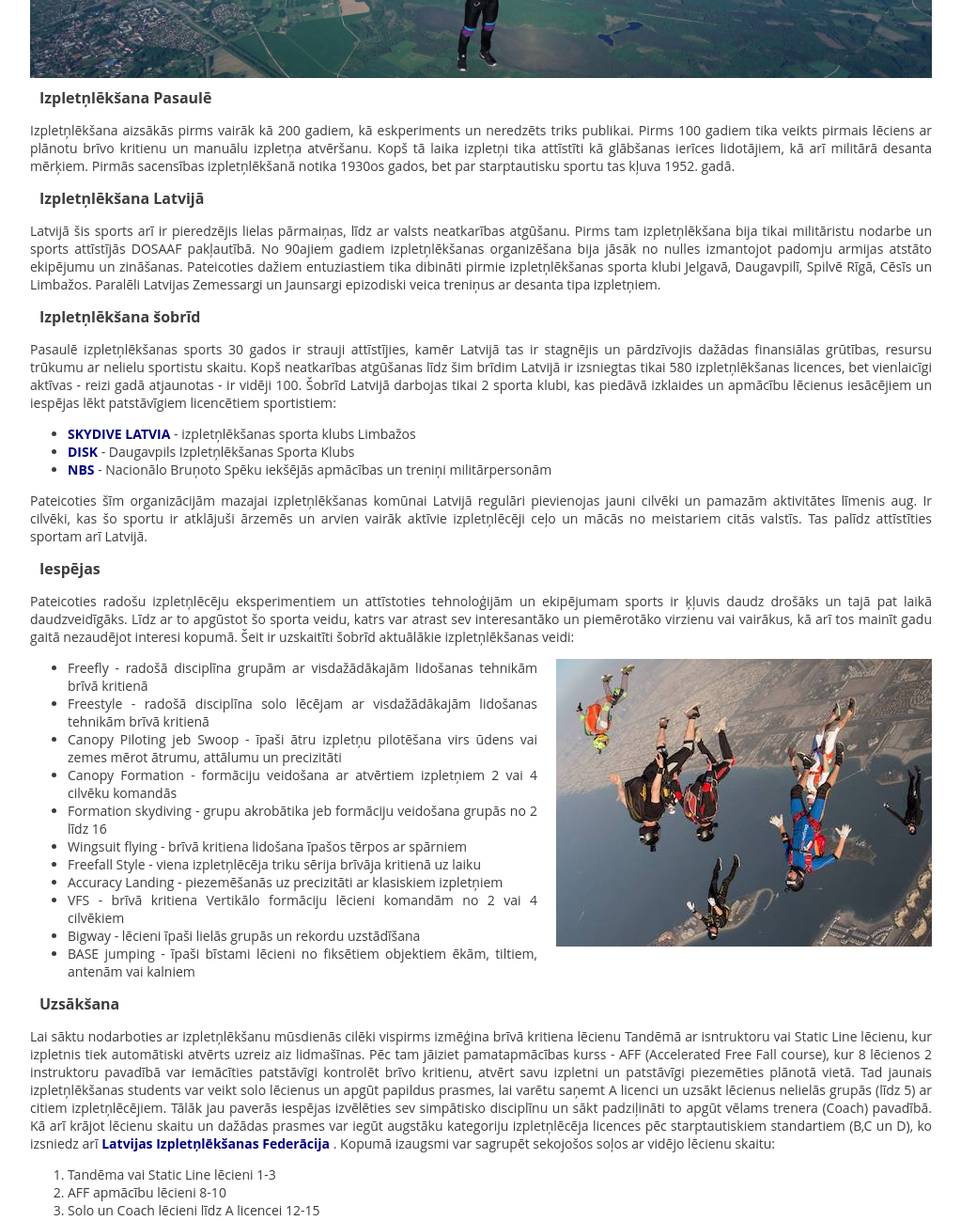
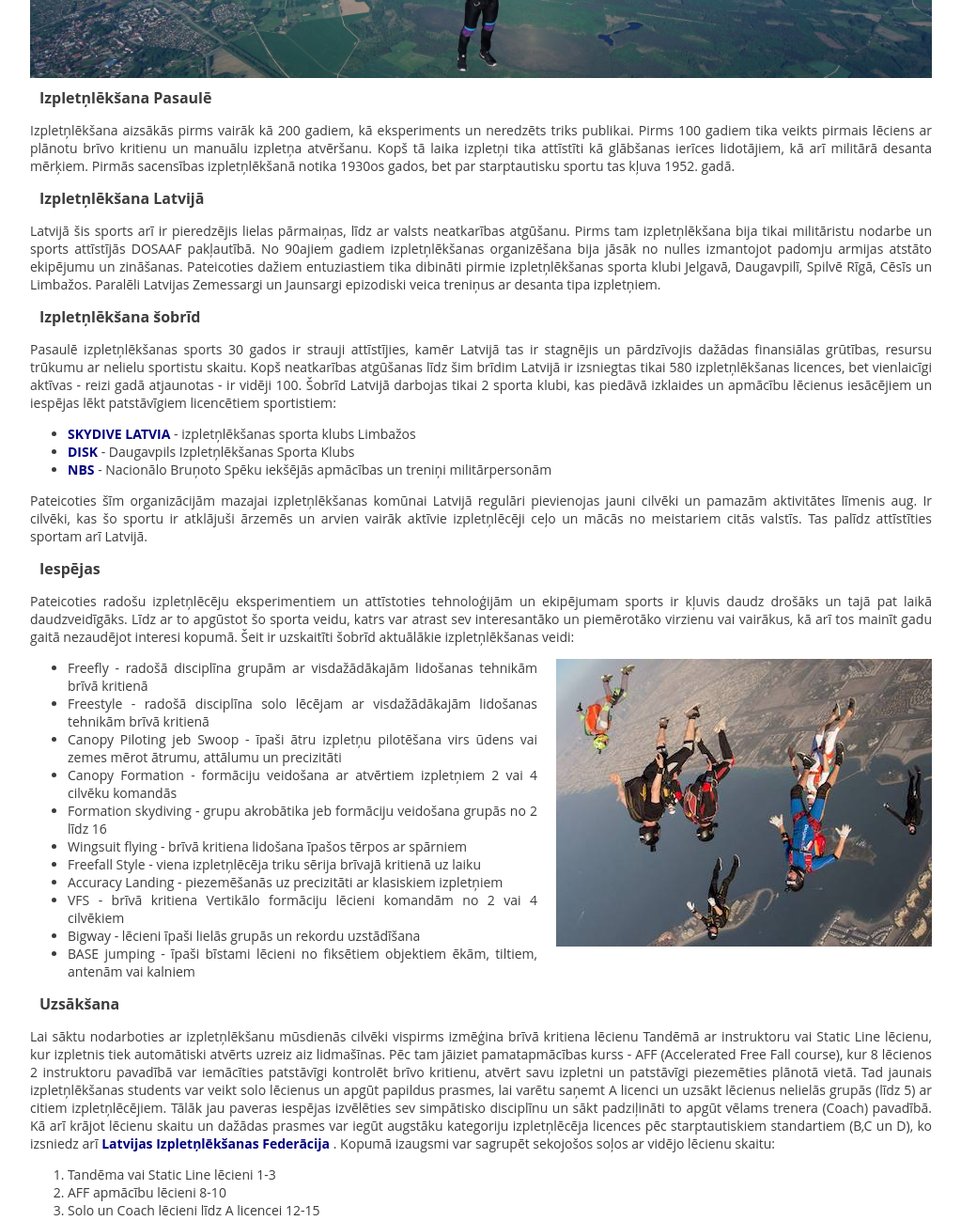
Before and after one commit to ReinisRu/Skydiving-progression, a plain HTML site: page index.html in a window 1280 px wide. Shown: the part 380-1679 px from the top of the page at 94% size, without its empty margins (128-1151 px from the left). Drawn offline with Linux system fonts and the light colour scheme.

Commit message:
Gramatikas kļūdu labojumi saturā

```diff
--- a/index.html
+++ b/index.html
@@ -16,7 +16,7 @@
     <main>
         <section>
             <h2>Izpletņlēkšana Pasaulē</h2>
-            <p>Izpletņlēkšana aizsākās pirms vairāk kā 200 gadiem, kā eskperiments un neredzēts triks publikai. Pirms
+            <p>Izpletņlēkšana aizsākās pirms vairāk kā 200 gadiem, kā eksperiments un neredzēts triks publikai. Pirms
                 100
                 gadiem tika veikts pirmais lēciens ar plānotu brīvo kritienu un manuālu izpletņa atvēršanu. Kopš tā
                 laika
@@ -59,7 +59,7 @@
         <section>
             <h2 id="iespejas">Iespējas</h2>
             <p>Pateicoties radošu izpletņlēcēju eksperimentiem un attīstoties tehnoloģijām un ekipējumam sports ir
-                ķļuvis
+                kļuvis
                 daudz drošāks un tajā pat laikā daudzveidīgāks. Līdz ar to apgūstot šo sporta veidu, katrs var atrast
                 sev
                 interesantāko un piemērotāko virzienu vai vairākus, kā arī tos mainīt gadu gaitā nezaudējot interesi
@@ -82,7 +82,7 @@
                     <li>Canopy Formation - formāciju veidošana ar atvērtiem izpletņiem 2 vai 4 cilvēku komandās</li>
                     <li>Formation skydiving - grupu akrobātika jeb formāciju veidošana grupās no 2 līdz 16</li>
                     <li>Wingsuit flying - brīvā kritiena lidošana īpašos tērpos ar spārniem</li>
-                    <li>Freefall Style - viena izpletņlēcēja triku sērija brīvāja kritienā uz laiku </li>
+                    <li>Freefall Style - viena izpletņlēcēja triku sērija brīvajā kritienā uz laiku </li>
                     <li>Accuracy Landing - piezemēšanās uz precizitāti ar klasiskiem izpletņiem</li>
                     <li>VFS - brīvā kritiena Vertikālo formāciju lēcieni komandām no 2 vai 4 cilvēkiem</li>
                     <li>Bigway - lēcieni īpaši lielās grupās un rekordu uzstādīšana</li>
@@ -93,9 +93,10 @@
         </section>
         <section>
             <h2>Uzsākšana</h2>
-            <p>Lai sāktu nodarboties ar izpletņlēkšanu mūsdienās cilēki vispirms izmēģina brīvā kritiena lēcienu Tandēmā
+            <p>Lai sāktu nodarboties ar izpletņlēkšanu mūsdienās cilvēki vispirms izmēģina brīvā kritiena lēcienu
+                Tandēmā
                 ar
-                isntruktoru vai Static Line lēcienu, kur izpletnis tiek automātiski atvērts uzreiz aiz lidmašīnas. Pēc
+                instruktoru vai Static Line lēcienu, kur izpletnis tiek automātiski atvērts uzreiz aiz lidmašīnas. Pēc
                 tam
                 jāiziet pamatapmācības kurss - AFF (Accelerated Free Fall course), kur 8 lēcienos 2 instruktoru pavadībā
                 var
@@ -103,7 +104,7 @@
                 vietā. Tad jaunais izpletņlēkšanas students var veikt solo lēcienus un apgūt papildus prasmes, lai
                 varētu
                 saņemt A licenci un uzsākt lēcienus nelielās grupās (līdz 5) ar citiem izpletņlēcējiem. Tālāk jau
-                paverās
+                paveras
                 iespējas izvēlēties sev simpātisko disciplīnu un sākt padziļināti to apgūt vēlams trenera (Coach)
                 pavadībā.
                 Kā arī krājot lēcienu skaitu un dažādas prasmes var iegūt augstāku kategoriju izpletņlēcēja licences pēc
```
